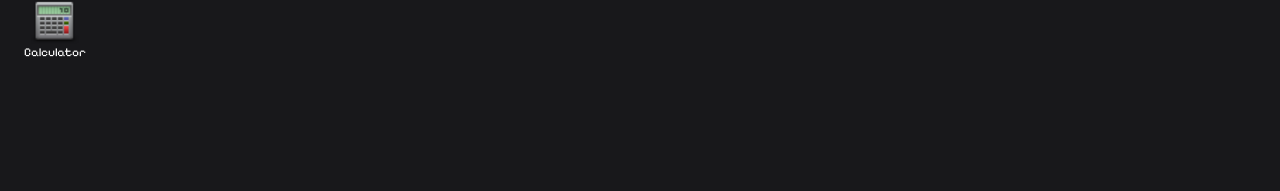
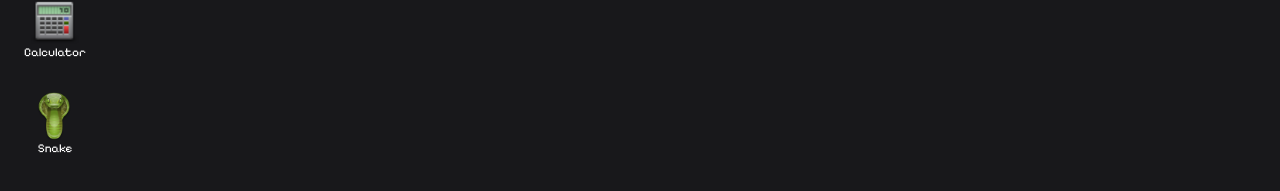
Before and after one commit to xonyis/portfolio-cv, a Next.js app: page /xonyisOs in a window 1280 px wide. Shown: the part 249-440 px from the top of the page. Built offline with nearby package versions, Linux system fonts and the light colour scheme.

Commit message:
add snake

```diff
--- a/components/xonyisOs/desktop.tsx
+++ b/components/xonyisOs/desktop.tsx
@@ -313,6 +313,20 @@ export function Desktop({ openAppTrigger }: DesktopProps) {
                     <span className="text-xs text-white">Calculator</span>
                 </div>
 
+                <div
+                    className="flex flex-col items-center cursor-pointer hover:bg-white/20 p-2 rounded"
+                    onDoubleClick={() => openWindow("snake")}
+                >
+                    <Image
+                        src="/snake.png"
+                        alt=""
+                        width={48} // ajuste à la taille que tu veux
+                        height={48}
+                        className=" object-contain"
+                    />
+                    <span className="text-xs text-white">Snake</span>
+                </div>
+
             </div>
 
 
```
Also changed, not shown: public/snake.png (added).
